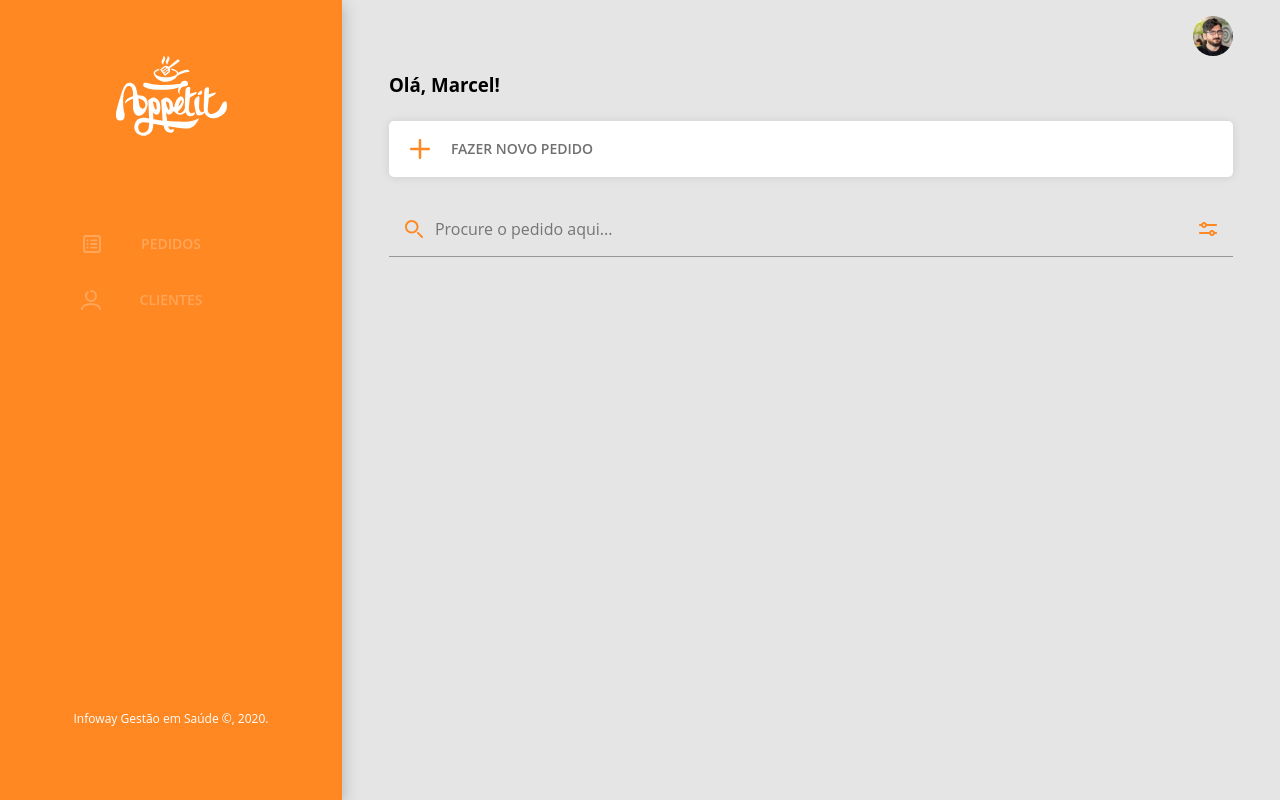
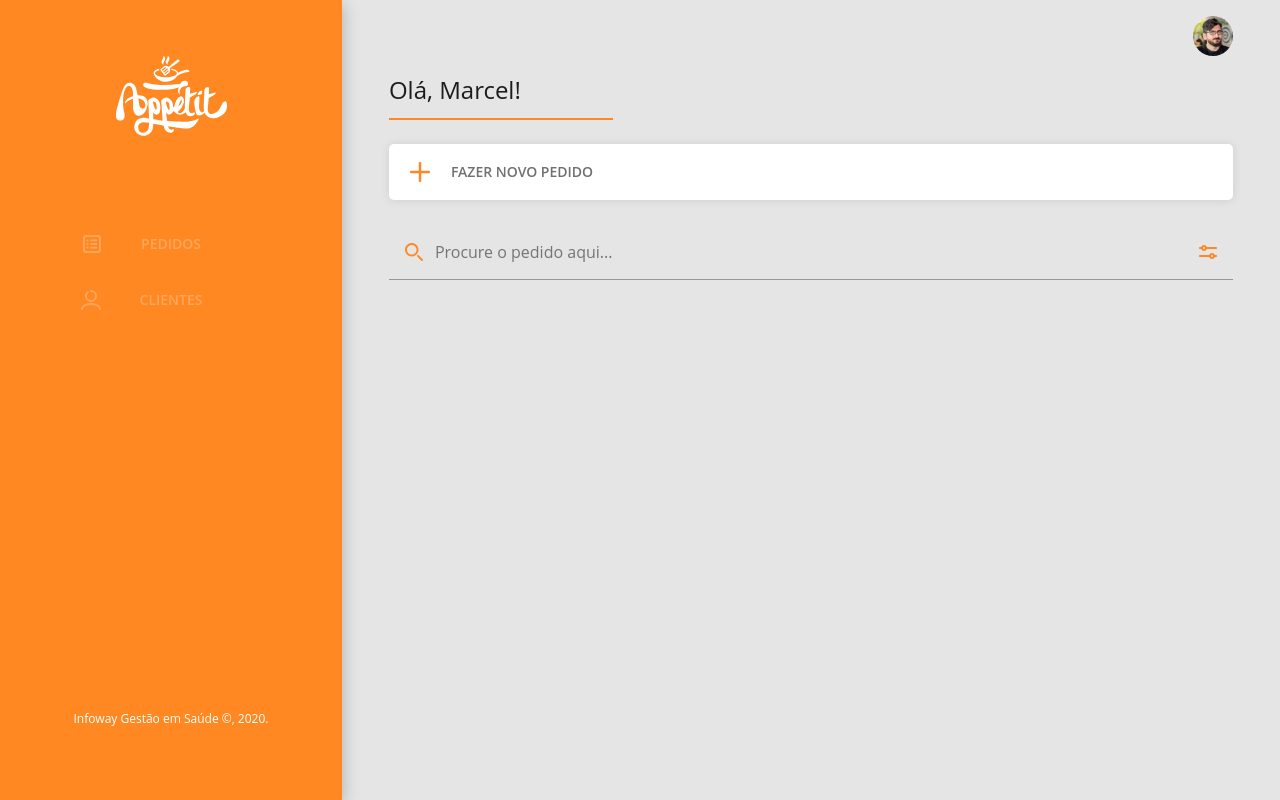
Before and after one commit to odailsonsilva/Appetit, a React (Create React App) app: page /lista-de-pedidos in a window 1280 px wide. Built offline with nearby package versions, Linux system fonts and the light colour scheme.

Commit message:
feat: Header-Component

```diff
--- a/src/components/Header/index.js
+++ b/src/components/Header/index.js
@@ -0,0 +1,17 @@
+import React from 'react'
+
+import './style.css'
+
+export default function index() {
+  return (
+    <div >
+      <div className="header_profile">
+        <span className="profile_log" ></span>
+      </div>
+
+      <header className="header_container">
+        <h3>Olá, Marcel!</h3>
+      </header>
+    </div>
+  )
+}
--- a/src/components/Header/style.css
+++ b/src/components/Header/style.css
@@ -0,0 +1,31 @@
+.container_main .header_profile{
+  width: 100%;
+  height: 72px;
+
+  position: relative;
+}
+
+.container_main .profile_log{
+  position: absolute;
+  top: 16px;
+  right:0;
+
+  width: 40px;
+  height: 40px;
+  border-radius: 50%;
+
+  background-image: url(../../assets/imgs/profile/profile.svg);
+}
+
+.header_container{
+  border-bottom: 2px solid #ff8822;
+  width: 224px;
+  padding-bottom: 10px;
+}
+
+.header_container h3{
+  font-size: 2.4rem;
+  line-height: 3.6rem;
+  color: rgba(0, 0, 0, 0.88);
+  font-weight: 400;
+}
--- a/src/pages/OrderList/index.js
+++ b/src/pages/OrderList/index.js
@@ -4,6 +4,7 @@ import SideBar from '../../components/SideBar/SideBar'
 import BoxItem from '../../components/BoxItem'
 import BtnAdd from '../../components/BtnAdd'
 import InputSearch from '../../components/InputSearch'
+import Header from '../../components/Header'
 
 
 import './style.css'
@@ -14,14 +15,7 @@ function OrderList() {
       <SideBar />
       <div className="container">
         <div className="container_main">
-          <div className="header_profile">
-            <span className="profile_log" ></span>
-          </div>
-
-          <header>
-            <h3>Olá, Marcel!</h3>
-          </header>
-
+          <Header />
           <div>
             <BtnAdd />
             <InputSearch />
--- a/src/pages/OrderList/style.css
+++ b/src/pages/OrderList/style.css
@@ -9,22 +9,3 @@
   width: 90%;
   margin: 0 auto;
 }
-
-.container_main .header_profile{
-  width: 100%;
-  height: 72px;
-
-  position: relative;
-}
-
-.container_main .profile_log{
-  position: absolute;
-  top: 16px;
-  right:0;
-
-  width: 40px;
-  height: 40px;
-  border-radius: 50%;
-
-  background-image: url(../../assets/imgs/profile/profile.svg);
-}
```
